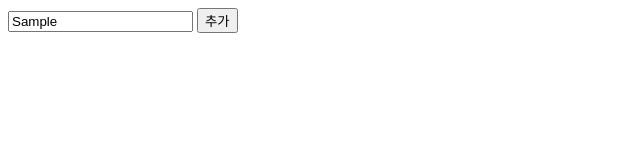
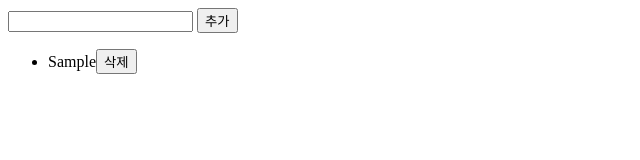
Before and after one commit to JuhoCha/OSS2026_05, a plain HTML site: page js_dynamic.html in a window 1280 px wide. Both pictures are taken after typing "Sample" into the empty fields and a click on the button "추가". Shown: the whole page, without its empty margins (0-640 px from the left). Drawn offline with Linux system fonts and the light colour scheme.

Commit message:
addtext and deletetext Button

```diff
--- a/js_dynamic.html
+++ b/js_dynamic.html
@@ -3,8 +3,36 @@
 
 <head>
     <meta charset="UTF-8">
-    <meta name vewport contnet="width=device">
+    <meta name vewport contnet="width=device-width, initial-scale=1.0">
 
+    <script>
+        window.addEventListener("load", function () {
+            const inputtext = document.querySelector('#inputtext');
+            const addB = document.querySelector('#addB');
+            const textlist = document.querySelector('#textlist')//id 오타 조심;
+
+            function addlist() {
+                const li = document.createElement('li');
+                const text = document.createElement('span');
+                const deleteB = document.createElement('button');
+
+                text.innerText = inputtext.value;
+                deleteB.innerText = '삭제'
+
+                deleteB.addEventListener('click', function () {
+                    li.remove();
+                })
+
+                li.appendChild(text);
+                li.appendChild(deleteB);
+                textlist.appendChild(li);
+
+                inputtext.value = '';
+            }
+
+            addB.addEventListener('click', addlist);
+        })
+    </script>
 </head>
 
 <body>
```
